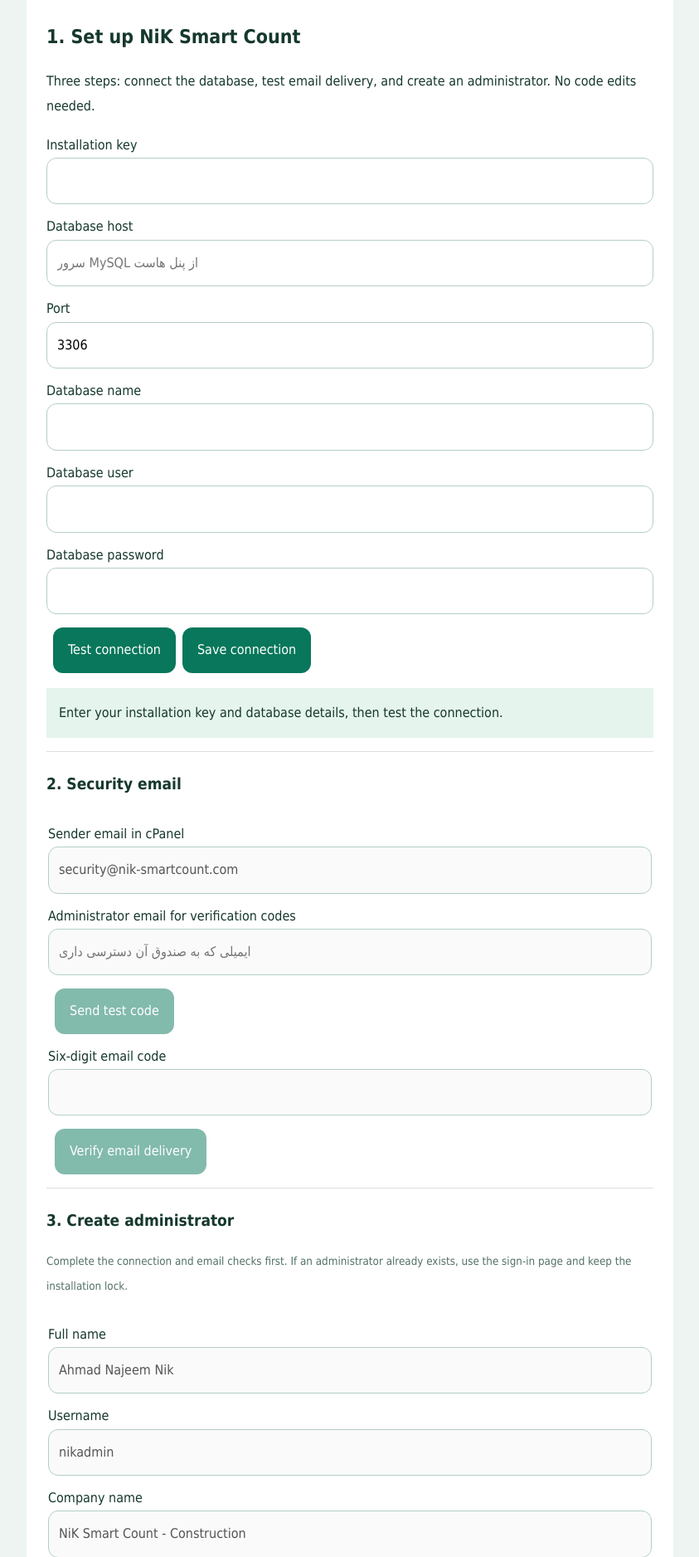
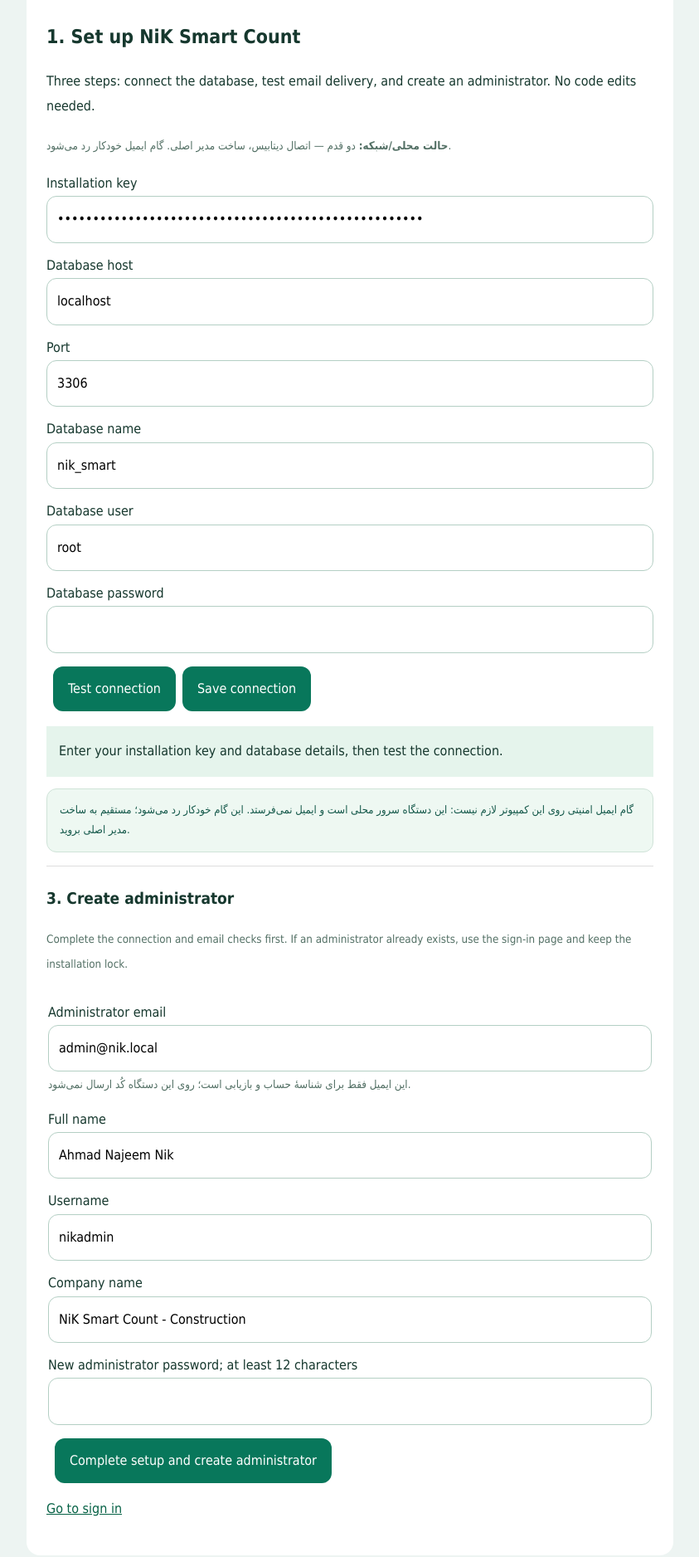
Before and after one commit to najeemnik/nik-smartcount.construction, a PHP site: page /installer.php in a window 1280 px wide. Shown: the part 265-2141 px from the top of the page at 83% size, without its empty margins (218-1061 px from the left). Run offline with PHP 8.4, Linux system fonts and the light colour scheme.

Commit message:
Install: make the first run self-completing on a laptop
A workshop laptop has no shell and no SMTP sender, so the only way to finish
setup was to run a CLI script and to receive an email code. Both are gone now
for local/LAN use; the public host is unchanged.

installer.php
- copy api/.secrets/offline.example.php to offline.php on first LAN request, so
  the Secure-cookie bypass and the email skip switch on before anything else
  runs (public visitors never reach this branch)
- generate api/.secrets/install.key in the browser (0600, x-created) and
  pre-fill it, instead of requiring create-install-key.php from a terminal
- pre-fill host/name/user with the XAMPP defaults in local mode only
- hide the whole email step in local mode and keep the admin email field
  inside the master form, so exactly one #master-email exists per mode
- guard the mail-send/mail-verify handlers: they crashed with
  "Cannot set properties of null" when the email block was removed

api/install.php
- email_test / email_verify answer {skipped:true} in local mode instead of
  failing on a missing SMTP sender
- the mail proof and saveEmailConfiguration() are skipped as well

Verified: 57/57 PHP files compile, installer renders with one #master-email in
both modes and no JS errors, LAN detection accepts 10/8 172.16/12 192.168/16
169.254/16 127/8 plus IPv6 ULA/link-local and rejects public addresses, the
install key is generated only while the install is unsealed, and the
master -> Office 7 -> owner -> login chain passes 12/12 against the real
password helpers.

Co-authored-by: arena-agent <297053741+arena-agent@users.noreply.github.com>

```diff
--- a/installer.php
+++ b/installer.php
@@ -1,18 +1,66 @@
 <?php
 require_once __DIR__.'/api/offline.php';
+/**
+ * Local/LAN convenience: a laptop user has no SSH to run create-install-key.php.
+ * In offline mode only, and only while the installation is not sealed, generate
+ * the private installer key automatically and show it once on this page.
+ * On a public host nscOfflineMode() is false, so this block never runs.
+ */
+function nscBootstrapInstallKey(): ?string {
+    $dir = __DIR__ . '/api/.secrets';
+    $keyFile = $dir . '/install.key';
+    $lockFile = $dir . '/installed.lock';
+    if (!nscOfflineMode()) return null;          // public host: unchanged behaviour
+    if (is_file($lockFile)) return null;         // already installed
+    if (is_file($keyFile)) return trim((string)@file_get_contents($keyFile)) ?: null;
+    if (!is_dir($dir) || !is_writable($dir)) return null;
+    $previous = umask(0077);
+    $handle = @fopen($keyFile, 'x');
+    umask($previous);
+    if (!$handle) return null;                   // someone else created it first
+    $key = 'NSC-' . bin2hex(random_bytes(24));
+    if (fwrite($handle, $key . "\n") !== strlen($key) + 1) { fclose($handle); @unlink($keyFile); return null; }
+    fclose($handle);
+    @chmod($keyFile, 0600);
+    return $key;
+}
+/**
+ * First-run on the laptop: if the private profile is still the shipped example,
+ * activate it from the browser. Without this file nothing works (cookies would
+ * keep the Secure flag over plain http:// and install would never complete).
+ * Public hosts are untouched: the function only runs on loopback/private LAN.
+ */
+function nscBootstrapOfflineProfile(): bool {
+    $dir = __DIR__ . '/api/.secrets';
+    $target = $dir . '/offline.php';
+    $example = $dir . '/offline.example.php';
+    if (!nscIsLanAddress($_SERVER['REMOTE_ADDR'] ?? null) && PHP_SAPI !== 'cli') return false;
+    if (is_file($target)) return true;
+    if (!is_file($example) || !is_dir($dir) || !is_writable($dir)) return false;
+    return @copy($example, $target);
+}
+$nscOfflineProfileReady = nscBootstrapOfflineProfile();
+$nscLocalInstallKey = nscBootstrapInstallKey();
 header('Content-Type: text/html; charset=utf-8');
 header('Cache-Control: no-store');
 header('X-Content-Type-Options: nosniff');
 header('X-Frame-Options: SAMEORIGIN');
 ?>
 <!doctype html><html lang="en" dir="ltr"><head><link rel="icon" href="/assets/favicon-32.png"><link rel="apple-touch-icon" href="/assets/apple-touch-icon.png"><meta charset="utf-8"><meta name="viewport" content="width=device-width,initial-scale=1"><title data-en="Install NiK Smart Count">نصب مستقل حسابداری نیک</title><link rel="stylesheet" href="/experience.css?v=2"><script>window.NSC_OFFLINE_MODE=<?php echo nscOfflineMode()?'true':'false'; ?>;</script><style>
+.nsc-offline-note{margin:14px 0;padding:13px 15px;border:1px solid #cfe3d8;border-radius:12px;background:#eef8f2;color:#14584a;font:13px/1.9 Tahoma,system-ui,sans-serif}
+
 *{box-sizing:border-box}body{margin:0;background:#edf4f2;color:#16382e;font:16px/1.9 Tahoma,Arial,sans-serif}main{max-width:780px;margin:35px auto;padding:24px;background:white;border-radius:16px}label{display:block;margin-top:12px}input{display:block;width:100%;padding:12px;border:1px solid #b4cfc4;border-radius:12px;font:inherit;direction:ltr}button{padding:12px 18px;margin:16px 0 0 8px;border:0;border-radius:12px;background:#08775b;color:white;font:inherit;cursor:pointer}button:disabled{opacity:.5}#result{padding:15px;background:#e5f4ec;white-space:pre-wrap;overflow-wrap:anywhere;margin-top:18px}#result.bad{background:#fee9e9;color:#862323}h1{font-size:23px}h2{font-size:19px;border-top:1px solid #ddd;padding-top:20px}small{color:#537065}fieldset{border:0;padding:0}a{color:#076246}code{direction:ltr;display:inline-block}
 </style></head><body><script src="/ui-language.js?v=1"></script><main><div style="text-align:end"><button type="button" onclick="NSC_UI.set('en')">English</button><button type="button" onclick="NSC_UI.set('fa')">دری</button></div><img src="/assets/brand-full.webp" alt="NiK Smart Count" style="width:160px;height:auto"><h1 data-en="1. Set up NiK Smart Count">۱. نصب آسان NiK Smart Count</h1><p data-en="Three steps: connect the database, test email delivery, and create an administrator. No code edits needed.">سه قدم ساده: اتصال دیتابیس، آزمایش ایمیل، ساخت مدیر. هیچ تنظیمی در کُد لازم نیست.</p>
+<?php if(nscOfflineMode()): ?><p><small><b>حالت محلی/شبکه:</b> دو قدم — اتصال دیتابیس، ساخت مدیر اصلی. گام ایمیل خودکار رد می‌شود.</small></p><?php endif; ?>
 <noscript><p data-en="Enable JavaScript to test the connection and complete setup.">JavaScript مرورگر غیرفعال است. برای اجرای آزمایش اتصال آن را فعال کنید.</p></noscript>
-<form id="connection"><label><span data-en="Installation key">کلید نصب</span><input id="key" type="password" required autocomplete="off"></label><label><span data-en="Database host">سرور دیتابیس</span><input id="host" value="" placeholder="سرور MySQL از پنل هاست" required></label><label><span data-en="Port">پورت</span><input id="port" value="3306" required inputmode="numeric"></label><label><span data-en="Database name">نام دیتابیس</span><input id="db-name" value="" required></label><label><span data-en="Database user">یوزر دیتابیس</span><input id="db-user" value="" required></label><label><span data-en="Database password">رمز یوزر دیتابیس</span><input id="db-pass" type="password" autocomplete="off"></label><button id="test" type="submit" data-en="Test connection">آزمایش اتصال</button><button id="save" type="button" data-en="Save connection">ذخیرهٔ اتصال</button></form>
+<form id="connection"><label><span data-en="Installation key">کلید نصب</span><input id="key" type="password" required autocomplete="off" value="<?php echo htmlspecialchars((string)$nscLocalInstallKey, ENT_QUOTES, 'UTF-8'); ?>"></label><label><span data-en="Database host">سرور دیتابیس</span><input id="host" value="<?php echo nscOfflineMode()?'localhost':''; ?>" placeholder="سرور MySQL از پنل هاست" required></label><label><span data-en="Port">پورت</span><input id="port" value="3306" required inputmode="numeric"></label><label><span data-en="Database name">نام دیتابیس</span><input id="db-name" value="<?php echo nscOfflineMode()?'nik_smart':''; ?>" required></label><label><span data-en="Database user">یوزر دیتابیس</span><input id="db-user" value="<?php echo nscOfflineMode()?'root':''; ?>" required></label><label><span data-en="Database password">رمز یوزر دیتابیس</span><input id="db-pass" type="password" autocomplete="off"></label><button id="test" type="submit" data-en="Test connection">آزمایش اتصال</button><button id="save" type="button" data-en="Save connection">ذخیرهٔ اتصال</button></form>
 <div id="result" role="status" data-en="Enter your installation key and database details, then test the connection.">صفحه باز شد. کلید نصب و رمز دیتابیس را وارد کنید، سپس آزمایش اتصال را بزنید.</div>
-<h2 data-en="2. Security email">۲. ایمیل امنیتی</h2><fieldset id="mail-fields" disabled><label><span data-en="Sender email in cPanel">ایمیل فرستنده در cPanel</span><input type="email" id="mail-from" value="security@nik-smartcount.com" required></label><label><span data-en="Administrator email for verification codes">ایمیل دریافت کُد مدیر اصلی</span><input type="email" id="master-email" required placeholder="ایمیلی که به صندوق آن دسترسی داری"></label><button type="button" id="mail-send" data-en="Send test code">ارسال کُد آزمایشی</button><label><span data-en="Six-digit email code">کُد شش‌رقمی ایمیل</span><input id="mail-code" inputmode="numeric" maxlength="6" autocomplete="one-time-code"></label><button type="button" id="mail-verify" data-en="Verify email delivery">تأیید دریافت ایمیل</button></fieldset><h2 data-en="3. Create administrator">۳. ساخت مدیر اصلی</h2><p><small data-en="Complete the connection and email checks first. If an administrator already exists, use the sign-in page and keep the installation lock.">این بخش پس از ذخیرهٔ موفق اتصال فعال می‌شود. اگر مدیر قبلاً ساخته شده، از صفحهٔ ورود استفاده کنید و قفل نصب را حذف نکنید.</small></p>
-<form id="master"><fieldset id="master-fields" disabled><label><span data-en="Full name">نام مکمل</span><input id="name" required value="Ahmad Najeem Nik"></label><label><span data-en="Username">نام کاربری</span><input id="username" required value="nikadmin" pattern="[a-zA-Z0-9._-]{3,80}"></label><label><span data-en="Company name">نام شرکت</span><input id="company" value="NiK Smart Count - Construction"></label><label><span data-en="New administrator password; at least 12 characters">رمز جدید مدیر؛ حداقل ۱۲ حرف</span><input id="password" type="password" minlength="12" required autocomplete="new-password"></label><button type="submit" data-en="Complete setup and create administrator">تکمیل نصب و ساخت مدیر</button></fieldset></form><p><a href="/office7-login.php" data-en="Go to sign in">رفتن به صفحهٔ ورود</a></p></main>
+<?php if(nscOfflineMode()): ?>
+<div class="nsc-offline-note" role="note">گام ایمیل امنیتی روی این کمپیوتر لازم نیست: این دستگاه سرور محلی است و ایمیل نمی‌فرستد. این گام خودکار رد می‌شود؛ مستقیم به ساخت مدیر اصلی بروید.</div>
+<?php else: ?>
+<h2 data-en="2. Security email">۲. ایمیل امنیتی</h2><fieldset id="mail-fields" disabled><label><span data-en="Sender email in cPanel">ایمیل فرستنده در cPanel</span><input type="email" id="mail-from" value="security@nik-smartcount.com" required></label><?php if(!nscOfflineMode()): ?><label><span data-en="Administrator email for verification codes">ایمیل دریافت کُد مدیر اصلی</span><input type="email" id="master-email" required placeholder="ایمیلی که به صندوق آن دسترسی داری"></label><?php endif; ?><button type="button" id="mail-send" data-en="Send test code">ارسال کُد آزمایشی</button><label><span data-en="Six-digit email code">کُد شش‌رقمی ایمیل</span><input id="mail-code" inputmode="numeric" maxlength="6" autocomplete="one-time-code"></label><button type="button" id="mail-verify" data-en="Verify email delivery">تأیید دریافت ایمیل</button></fieldset><?php endif; ?>
+<h2 data-en="3. Create administrator">۳. ساخت مدیر اصلی</h2><p><small data-en="Complete the connection and email checks first. If an administrator already exists, use the sign-in page and keep the installation lock.">این بخش پس از ذخیرهٔ موفق اتصال فعال می‌شود. اگر مدیر قبلاً ساخته شده، از صفحهٔ ورود استفاده کنید و قفل نصب را حذف نکنید.</small></p>
+<form id="master"><fieldset id="master-fields" disabled><?php if(nscOfflineMode()): ?><label><span data-en="Administrator email">ایمیل مدیر اصلی</span><input type="email" id="master-email" required value="admin@nik.local" placeholder="admin@nik.local"><small style="color:#537065">این ایمیل فقط برای شناسهٔ حساب و بازیابی است؛ روی این دستگاه کُد ارسال نمی‌شود.</small></label><?php endif; ?><label><span data-en="Full name">نام مکمل</span><input id="name" required value="Ahmad Najeem Nik"></label><label><span data-en="Username">نام کاربری</span><input id="username" required value="nikadmin" pattern="[a-zA-Z0-9._-]{3,80}"></label><label><span data-en="Company name">نام شرکت</span><input id="company" value="NiK Smart Count - Construction"></label><label><span data-en="New administrator password; at least 12 characters">رمز جدید مدیر؛ حداقل ۱۲ حرف</span><input id="password" type="password" minlength="12" required autocomplete="new-password"></label><button type="submit" data-en="Complete setup and create administrator">تکمیل نصب و ساخت مدیر</button></fieldset></form><p><a href="/office7-login.php" data-en="Go to sign in">رفتن به صفحهٔ ورود</a></p></main>
 <script>
 (function(){
  var el=function(id){return document.getElementById(id);},busy=false,emailProof='';
@@ -28,10 +76,11 @@ header('X-Frame-Options: SAMEORIGIN');
  function config(action){return {action:action,key:el('key').value.trim(),host:el('host').value.trim(),port:el('port').value.trim(),name:el('db-name').value.trim(),user:el('db-user').value.trim(),password:el('db-pass').value};}
  el('connection').onsubmit=function(e){e.preventDefault();run(function(){return request('setup.php',config('test')).then(function(){show(NSC_UI.t("Connection successful. Click Save connection.","اتصال موفق است. اکنون «ذخیرهٔ اتصال» را بزنید."));});});};
  el('save').onclick=function(){if(!el('connection').reportValidity())return;run(function(){return request('setup.php',config('configure')).then(function(){el('db-pass').value='';el('mail-fields').disabled=false;show(NSC_UI.t("Connection saved. Enter the sender and administrator email addresses, then request a test code.","اتصال ذخیره شد. اکنون ایمیل فرستنده و ایمیل مدیر را وارد کنید و کُد آزمایشی بگیرید."));});});};
- function mailData(){return {key:el('key').value.trim(),from:el('mail-from').value.trim(),email:el('master-email').value.trim(),code:el('mail-code').value.trim()};}
- el('mail-send').onclick=function(){run(function(){return request('install.php?action=email_test',mailData()).then(function(){show(NSC_UI.t("Test code sent. Check the inbox and spam folder.","کُد آزمایشی فرستاده شد. ایمیل و پوشه Spam را ببینید."));});});};
- el('mail-verify').onclick=function(){run(function(){return request('install.php?action=email_verify',mailData()).then(function(data){emailProof=data.proof;el('master-fields').disabled=false;show(NSC_UI.t("Email delivery verified. Create the administrator now.","دریافت ایمیل تأیید شد. اکنون مدیر اصلی را بسازید."));});});};
- for(var id of ['mail-from','master-email'])el(id).addEventListener('input',function(){emailProof='';el('master-fields').disabled=true;});
+ function mailData(){var g=function(id){return el(id)?el(id).value.trim():'';};return {key:g('key'),from:g('mail-from'),email:g('master-email'),code:g('mail-code')};}
+ if(el('mail-send'))el('mail-send').onclick=function(){run(function(){return request('install.php?action=email_test',mailData()).then(function(){show(NSC_UI.t("Test code sent. Check the inbox and spam folder.","کُد آزمایشی فرستاده شد. ایمیل و پوشه Spam را ببینید."));});});};
+ if(el('mail-verify'))el('mail-verify').onclick=function(){run(function(){return request('install.php?action=email_verify',mailData()).then(function(data){emailProof=data.proof;el('master-fields').disabled=false;show(NSC_UI.t("Email delivery verified. Create the administrator now.","دریافت ایمیل تأیید شد. اکنون مدیر اصلی را بسازید."));});});};
+ for(var id of ['mail-from','master-email'])if(el(id))el(id).addEventListener('input',function(){if(window.NSC_OFFLINE_MODE)return;emailProof='';el('master-fields').disabled=true;});
+ if(window.NSC_OFFLINE_MODE){var mf=document.getElementById('master-fields');if(mf)mf.disabled=false;}
  el('master').onsubmit=function(e){e.preventDefault();run(function(){
  if(!window.isSecureContext&&!window.NSC_OFFLINE_MODE)throw new Error(NSC_UI.t("Open the site with HTTPS to create an administrator.","برای ساخت مدیر، سایت را با HTTPS باز کنید."));
  var username=el('username').value.trim().toLowerCase(),password=el('password').value;
```
Also changed, not shown: api/install.php (+12 -2 lines).
